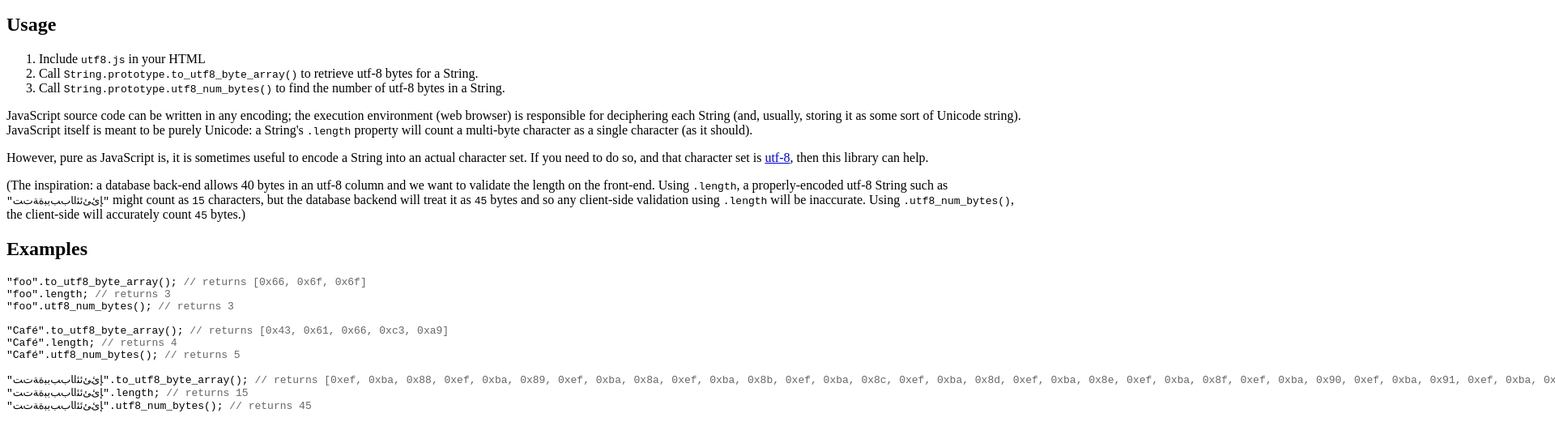
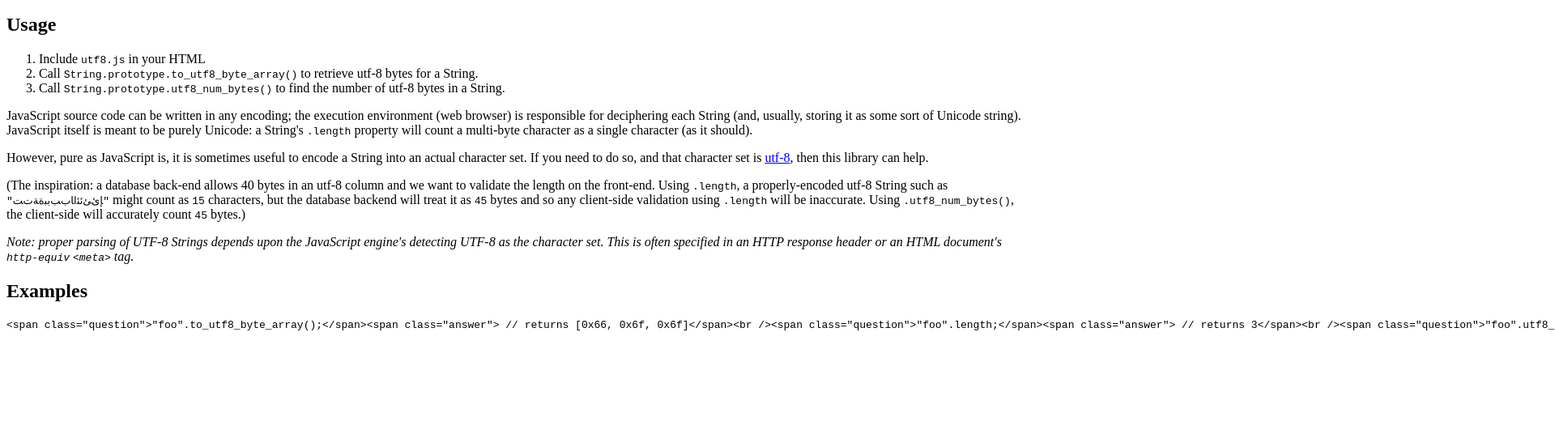
Before and after one commit to adamhooper/bodacity-js-util, a plain HTML site: page playground/utf8.html in a window 1280 px wide. Shown: the part 101-648 px from the top of the page at 81% size, 1920 px wide, since content can reach past the window. Drawn offline with Linux system fonts and the light colour scheme.

Commit message:
Fix HTML, add note to utf8.html

```diff
--- a/playground/utf8.html
+++ b/playground/utf8.html
@@ -47,7 +47,12 @@
 			<tt>.utf8_num_bytes()</tt>, the client-side will accurately count
 			<tt>45</tt> bytes.)
 		</p>
-
+		<p>
+			<i>Note: proper parsing of UTF-8 Strings depends upon the JavaScript
+			engine's detecting UTF-8 as the character set. This is often specified in
+			an HTTP response header or an HTML document's <tt>http-equiv</tt>
+			<tt>&lt;meta&gt;</tt> tag.</i>
+		</p>
 
 		<h2>Examples</h2>
 		<pre class="console">loading in <tt>$(document).ready()</tt>...</pre>
@@ -73,10 +78,10 @@
 				for (i = 0; i < examples.length; i++) {
 					var s = examples[i];
 
-					$pre.append('<span class="question">"' + s + '".to_utf8_byte_array();</span><span class="answer"> // returns ' + format_array(s.to_utf8_byte_array()) + '</span><br />');
-					$pre.append('<span class="question">"' + s + '".length;</span><span class="answer"> // returns ' + s.length + '</span><br />');
-					$pre.append('<span class="question">"' + s + '".utf8_num_bytes();</span><span class="answer"> // returns ' + s.utf8_num_bytes() + '</span><br />');
-					$pre.append('<br />');
+					$pre.append('&lt;span class="question"&gt;"' + s + '".to_utf8_byte_array();&lt;/span&gt;&lt;span class="answer"&gt; // returns ' + format_array(s.to_utf8_byte_array()) + '&lt;/span&gt;&lt;br /&gt;');
+					$pre.append('&lt;span class="question"&gt;"' + s + '".length;&lt;/span&gt;&lt;span class="answer"&gt; // returns ' + s.length + '&lt;/span&gt;&lt;br /&gt;');
+					$pre.append('&lt;span class="question"&gt;"' + s + '".utf8_num_bytes();&lt;/span&gt;&lt;span class="answer"&gt; // returns ' + s.utf8_num_bytes() + '&lt;/span&gt;&lt;br /&gt;');
+					$pre.append('&lt;br /&gt;');
 				}
 			});
 		</script>
```
